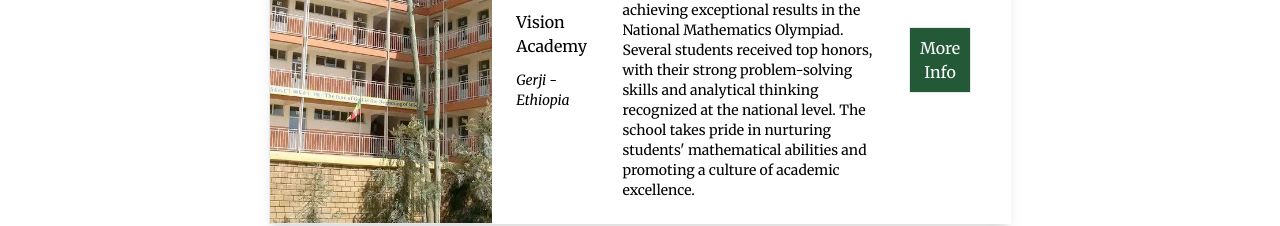
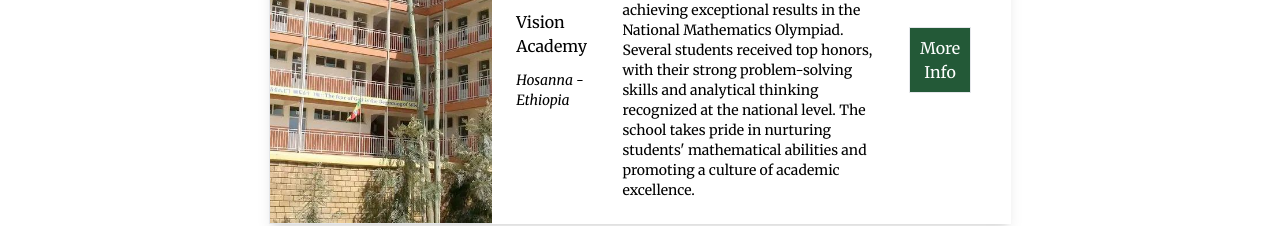
Before and after one commit to Aklile-Yilma/vision-academy, a React (Vite) app: page /news in a window 1280 px wide. Shown: the part 457-683 px from the top of the page. Built offline with nearby package versions, Linux system fonts and the light colour scheme; the HTML template or start-up script is replaced by a standard one.

Commit message:
edit new component

```diff
--- a/src/components/News/NewsCard.jsx
+++ b/src/components/News/NewsCard.jsx
@@ -46,7 +46,7 @@ function NewsCard({ datePosted, description }) {
                 <div className="w-full lg:w-1/5 lg:border-right lg:border-solid text-center md:text-left">
                   <h3>Vision Academy</h3>
                   <p className="mb-0 mt-3 text-grey-dark text-sm italic">
-                    Gerji - Ethiopia
+                    Hosanna - Ethiopia
                   </p>
                   <hr className="w-1/4 md:ml-0 mt-4  border lg:hidden" />
                 </div>
```
Also changed, not shown: 1 other file (tests, documents, lock files or other folders).
